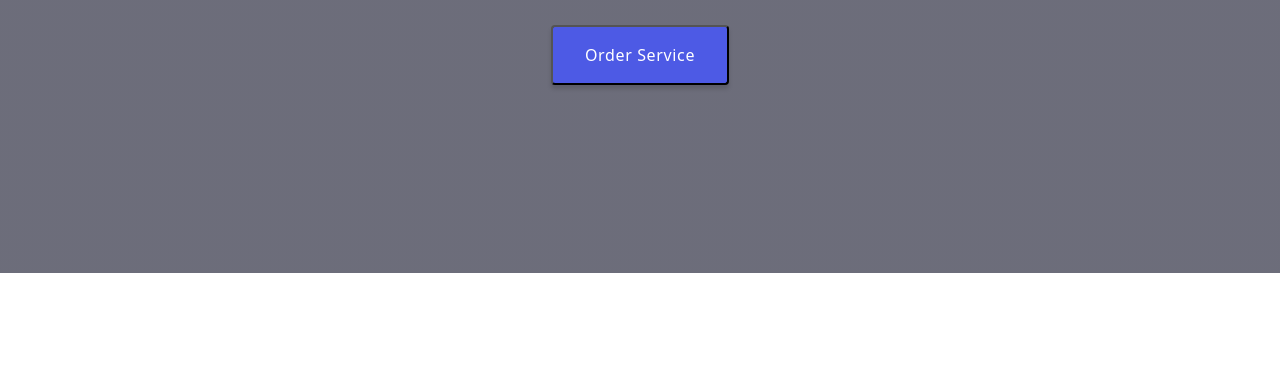
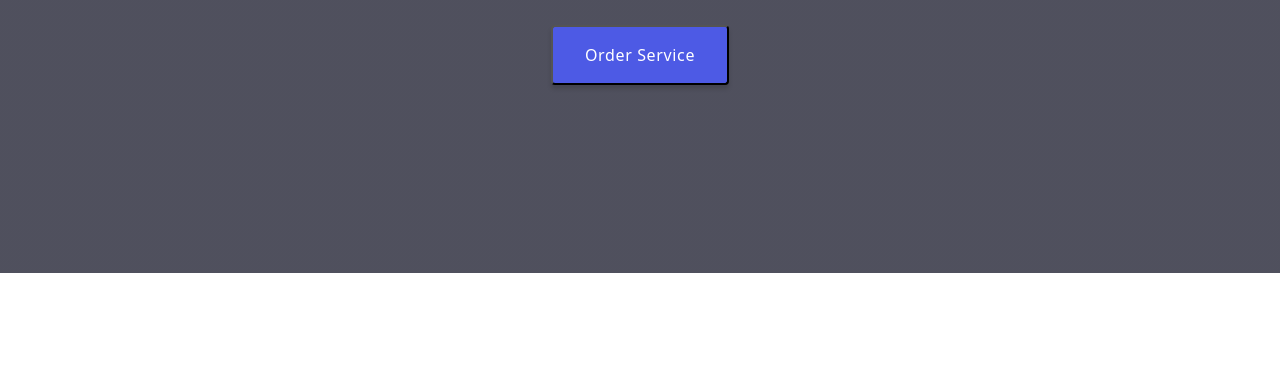
Before and after one commit to dandevil26/goit-markup-hw-04, a plain HTML site: page index.html in a window 1280 px wide. Shown: the part 488-854 px from the top of the page. Drawn offline with nearby package versions, Linux system fonts and the light colour scheme; the site is published under a folder, as on GitHub Pages, so addresses that start at the root find nothing.

Commit message:
homework4

```diff
--- a/css/style.css
+++ b/css/style.css
@@ -144,7 +144,7 @@ address {
 .order-section {
     padding-top: 188px;
     padding-bottom: 188px;
-    background: linear-gradient(to top, rgba(46, 47, 66, 0.70) 0%, rgba(46, 47, 66, 0.70) 100%), url('/images/people-office.png');
+    background: linear-gradient(to top, rgba(46, 47, 66, 0.70) 0%, rgba(46, 47, 66, 0.70) 100%), url('../images/people-office.png');
 }
 
 .order-header {
```
